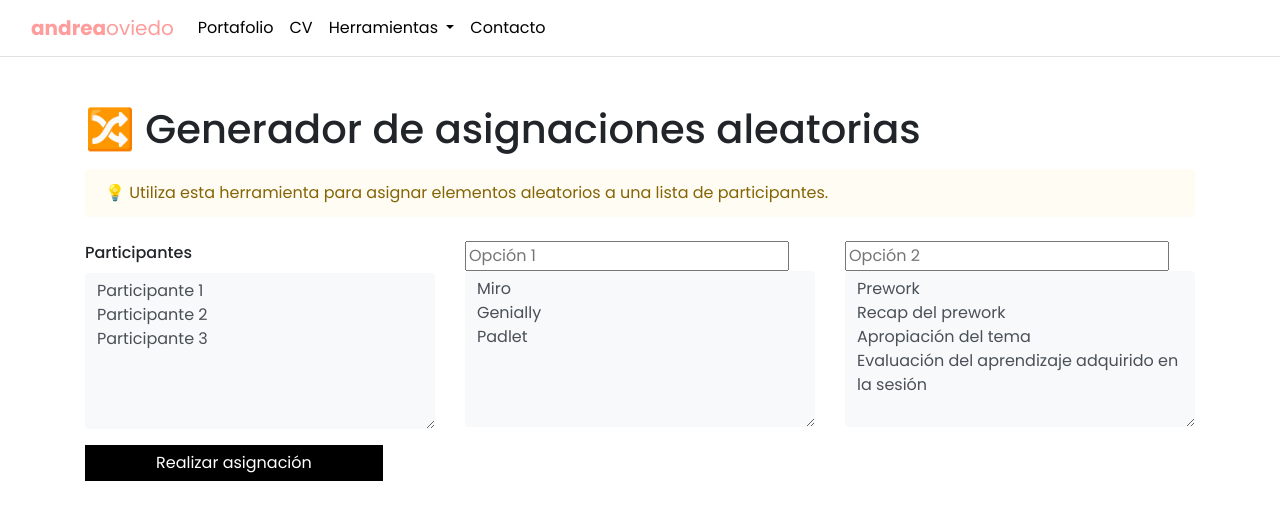
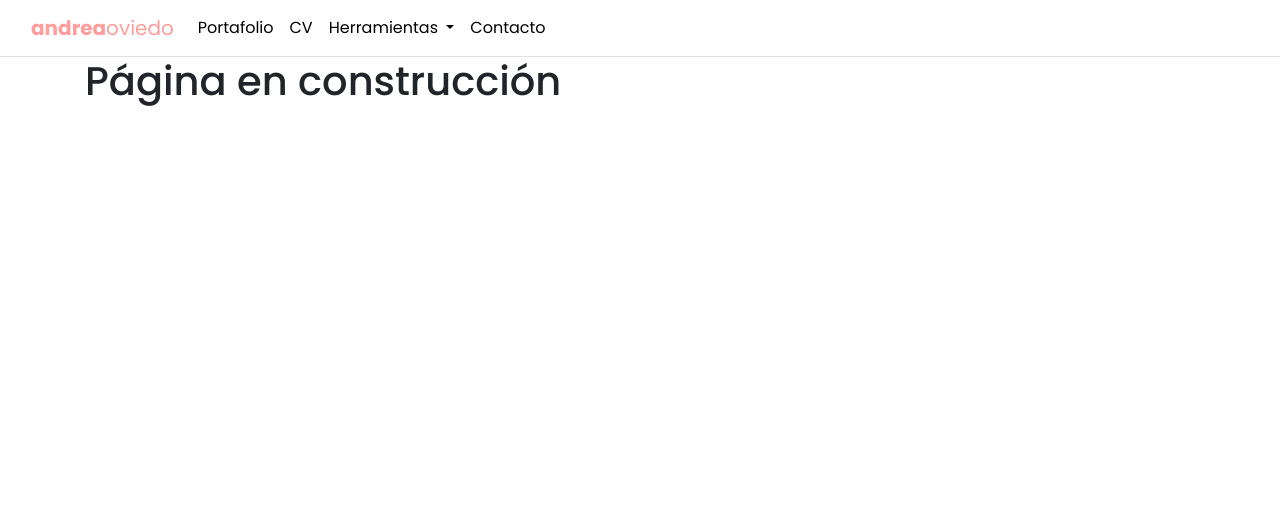
Before and after one commit to andreaoviedo/andreaoviedo.github.io, a plain HTML site: page index.html in a window 1280 px wide. Drawn offline with nearby package versions, Linux system fonts and the light colour scheme.

Commit message:
under construction

```diff
--- a/index.html
+++ b/index.html
@@ -28,52 +28,8 @@
     <script src="../../js/menu.js"></script>
 
     <div class="container">
-      <h1 class="mt-5 mb-3">&#x1f500; Generador de asignaciones aleatorias</h1>
-      <div
-        class="alert alert-warning alert-dismissible fade show mb-4"
-        role="alert"
-      >
-        &#x1f4a1; Utiliza esta herramienta para asignar elementos aleatorios a
-        una lista de participantes.
-      </div>
-      <div class="row">
-        <div class="col-md-4">
-          <div class="form-group">
-            <label for="inputstudents">Participantes</label>
-            <textarea class="form-control" id="inputstudents" rows="6">
-Participante 1&#13;Participante 2&#13;&#10;Participante 3</textarea
-            >
-          </div>
-        </div>
-        <div class="col-md-4">
-          <div class="form-group">
-            <input type="text" name="" placeholder="Opción 1" id="opcion1" />
-            <textarea class="form-control" id="firstoption" rows="6">
-Miro&#13;Genially&#13;&#10;Padlet</textarea
-            >
-          </div>
-        </div>
-        <div class="col-md-4">
-          <div class="form-group">
-            <input type="text" name="" placeholder="Opción 2" id="opcion2" />
-            <textarea class="form-control" id="secondoption" rows="6">
-Prework&#13;Recap del prework&#13;&#10;Apropiación del tema&#13;Evaluación del aprendizaje adquirido en la sesión</textarea
-              </textarea
-            >
-          </div>
-        </div>
-      </div>
-      <button onclick="printArray()" class="btn" type="submit">
-        Realizar asignación
-      </button>
-
-      <div class="mt-5"></div>
-      <p id="counter"></p>
-      <p id="GFG_DOWN"></p>
+      <h1>Página en construcción</h1>
     </div>
-
-    <!-- Optional JavaScript -->
-    <!-- jQuery first, then Popper.js, then Bootstrap JS -->
 
     <script src="../../js/randomassignments.js"></script>
     <script
```
